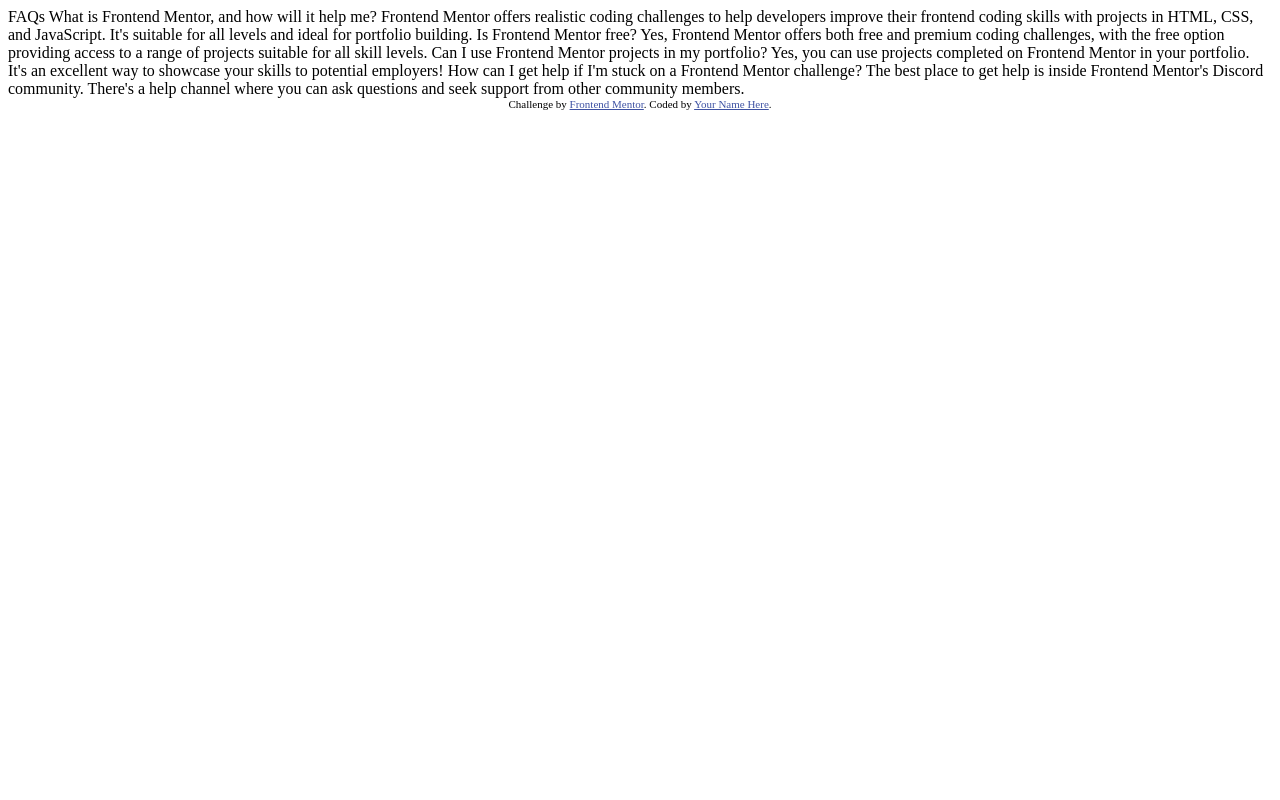
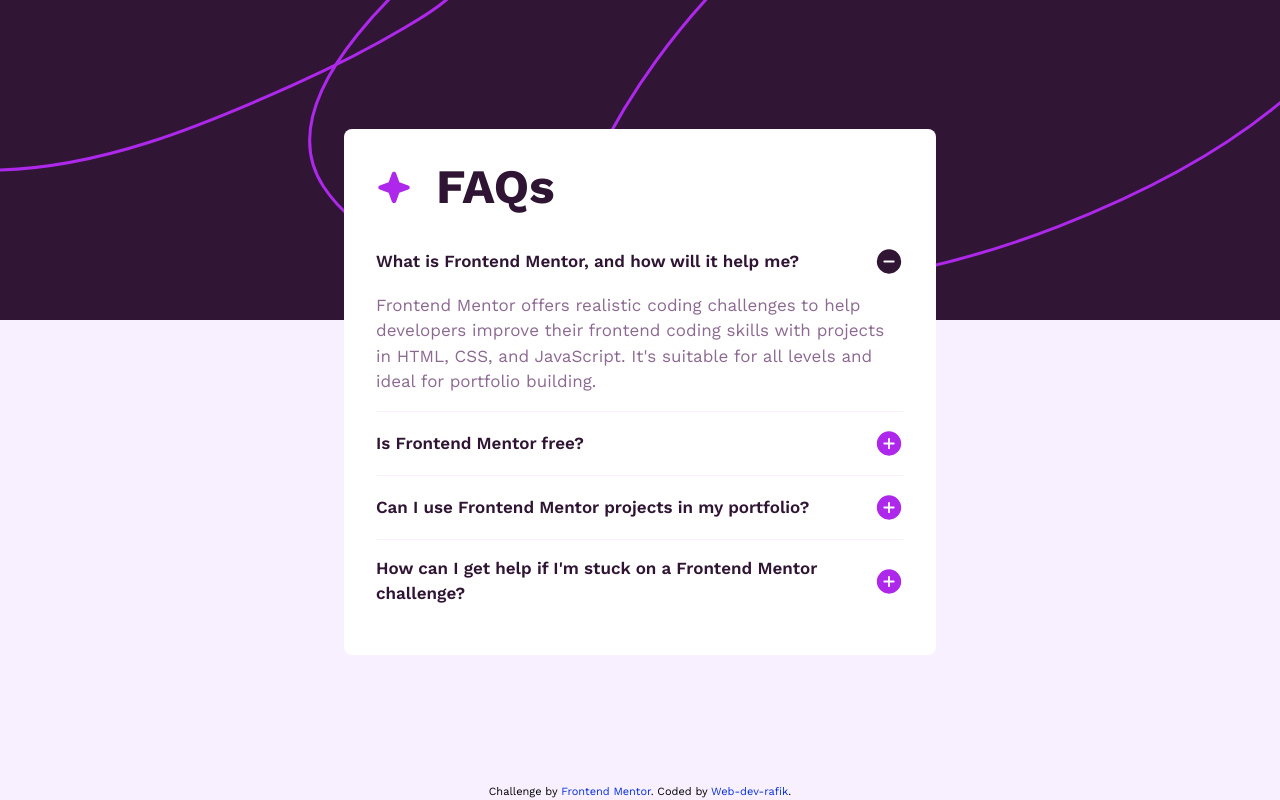
Before and after one commit to Web-dev-rafik/faq-accordion, a plain HTML site: page index.html in a window 1280 px wide. Drawn offline with nearby package versions, Linux system fonts and the light colour scheme.

Commit message:
Add project code

```diff
--- a/index.html
+++ b/index.html
@@ -1,48 +1,96 @@
 <!DOCTYPE html>
 <html lang="en">
+
 <head>
   <meta charset="UTF-8">
-  <meta name="viewport" content="width=device-width, initial-scale=1.0"> <!-- displays site properly based on user's device -->
+  <!-- displays site properly based on user's device -->
+  <meta name="viewport" content="width=device-width, initial-scale=1.0">
 
-  <link rel="icon" type="image/png" sizes="32x32" href="./assets/images/favicon-32x32.png">
+  <link rel="stylesheet" href="style.css">
+
+  <!-- Google fonts -->
+  <link rel="preconnect" href="https://fonts.googleapis.com">
+  <link rel="preconnect" href="https://fonts.gstatic.com" crossorigin>
+  <link href="https://fonts.googleapis.com/css2?family=Work+Sans:wght@400;600;700&display=swap" rel="stylesheet">
+
+  <link rel="icon" type="image/png" sizes="32x32" href="./images/favicon-32x32.png">
 
   <title>Frontend Mentor | FAQ accordion</title>
 
-  <!-- Feel free to remove these styles or customise in your own stylesheet 👍 -->
-  <style>
-    .attribution { font-size: 11px; text-align: center; }
-    .attribution a { color: hsl(228, 45%, 44%); }
-  </style>
 </head>
+
 <body>
 
-  FAQs
+  <main class="accordion mt-2">
 
-  What is Frontend Mentor, and how will it help me?
+    <div class="acc-top">
+      <img src="./images/icon-star.svg" alt="Star" class="acc-icon">
+      <h1 class="acc-title h1">FAQs</h1>
+    </div>
 
-  Frontend Mentor offers realistic coding challenges to help developers improve their
-  frontend coding skills with projects in HTML, CSS, and JavaScript. It's suitable for
-  all levels and ideal for portfolio building.
+    <ul class="acc-list">
 
-  Is Frontend Mentor free?
+      <li class="acc-item">
+        <details class="acc-item-details" open>
+          <summary class="acc-item-summary">
+            <p class="acc-item-question p">What is Frontend Mentor, and how will it help me?</p>
+            <img src="./images/icon-minus.svg" alt="" class="acc-item-icon">
+          </summary>
+          <p class="acc-item-answer p">Frontend Mentor offers realistic coding challenges to help developers improve
+            their
+            frontend coding skills with projects in HTML, CSS, and JavaScript. It's suitable for
+            all levels and ideal for portfolio building.</p>
+        </details>
+      </li>
 
-  Yes, Frontend Mentor offers both free and premium coding challenges, with the free
-  option providing access to a range of projects suitable for all skill levels.
+      <li class="acc-item">
+        <details class="acc-item-details">
+          <summary class="acc-item-summary">
+            <p class="acc-item-question p">Is Frontend Mentor free?</p>
+            <img src="./images/icon-plus.svg" alt="" class="acc-item-icon">
+          </summary>
+          <p class="acc-item-answer p">Yes, Frontend Mentor offers both free and premium coding challenges, with the
+            free
+            option providing access to a range of projects suitable for all skill levels.</p>
+        </details>
+      </li>
 
-  Can I use Frontend Mentor projects in my portfolio?
+      <li class="acc-item">
+        <details class="acc-item-details">
+          <summary class="acc-item-summary">
+            <p class="acc-item-question p">Can I use Frontend Mentor projects in my portfolio?</p>
+            <img src="./images/icon-plus.svg" alt="" class="acc-item-icon">
+          </summary>
+          <p class="acc-item-answer p">Yes, you can use projects completed on Frontend Mentor in your portfolio. It's an
+            excellent
+            way to showcase your skills to potential employers!</p>
+        </details>
+      </li>
 
-  Yes, you can use projects completed on Frontend Mentor in your portfolio. It's an excellent
-  way to showcase your skills to potential employers!
+      <li class="acc-item">
+        <details class="acc-item-details">
+          <summary class="acc-item-summary">
+            <p class="acc-item-question p">How can I get help if I'm stuck on a Frontend Mentor challenge?</p>
+            <img src="./images/icon-plus.svg" alt="" class="acc-item-icon">
+          </summary>
+          <p class="acc-item-answer p">The best place to get help is inside Frontend Mentor's Discord community. There's
+            a
+            help
+            channel where you can ask questions and seek support from other community members.</p>
+        </details>
+      </li>
 
-  How can I get help if I'm stuck on a Frontend Mentor challenge?
-
-  The best place to get help is inside Frontend Mentor's Discord community. There's a help
-  channel where you can ask questions and seek support from other community members.
+    </ul>
+  </main>
 
 
-  <div class="attribution">
+  <footer class="attribution">
     Challenge by <a href="https://www.frontendmentor.io?ref=challenge" target="_blank">Frontend Mentor</a>.
-    Coded by <a href="#">Your Name Here</a>.
-  </div>
+    Coded by <a href="https://github.com/Web-dev-rafik" target="_blank">Web-dev-rafik</a>.
+  </footer>
+
+
+  <script src="index.js"></script>
 </body>
+
 </html>
--- /dev/null
+++ b/index.js
@@ -0,0 +1,12 @@
+const detailsElts = document.querySelectorAll(".acc-item-details");
+
+detailsElts.forEach((details) => {
+  details.addEventListener("toggle", () => {
+    const iconElt = details.querySelector(".acc-item-icon");
+    if (details.open) {
+      iconElt.src = "./images/icon-minus.svg";
+    } else {
+      iconElt.src = "./images/icon-plus.svg";
+    }
+  });
+});
--- /dev/null
+++ b/style.css
@@ -0,0 +1,224 @@
+/* 1. Reset */
+*,
+*::after,
+*::before {
+  box-sizing: border-box;
+  margin: 0;
+}
+
+html {
+  height: 100%;
+}
+body {
+  min-height: 100%;
+}
+
+img,
+picture {
+  display: block;
+  max-width: 100%;
+}
+
+a {
+  text-decoration: none;
+}
+
+button {
+  border: none;
+}
+
+ul,
+ol {
+  padding: 0;
+}
+
+input,
+button,
+textarea,
+select {
+  font: inherit;
+}
+
+/* 2. Colors */
+
+:root {
+  --White-clr: hsl(0, 0%, 100%);
+  --Light-pink-clr: hsl(275, 100%, 97%);
+  --Purple-clr: hsl(281, 83%, 54%);
+  --Grayish-purple-clr: hsl(292, 16%, 49%);
+  --Dark-purple-clr: hsl(292, 42%, 14%);
+}
+
+/* 3. Typography */
+
+:root {
+  /* Family */
+  --ff: "Work Sans", sans-serif; /* body */
+  --ff-h: "Work Sans", sans-serif; /* headers */
+  /* Sizes */
+  --fs: 1rem; /* 16px by default */
+  --fs-h1: 2rem;
+  /* Weights */
+  --fw-n: 400; /* normal */
+  --fw-sb: 600; /* semi-bold */
+  --fw-b: 700; /* bold */
+}
+
+body {
+  font-family: var(--ff);
+  font-size: var(--fs);
+  line-height: 1.5;
+}
+
+.p {
+  font-size: var(--fs);
+}
+
+.h1,
+.h2,
+.h3,
+.h4,
+.h5,
+.h6 {
+  font-family: var(--ff-h);
+}
+
+.h1 {
+  font-size: var(--fs-h1);
+  font-weight: var(--fw-b);
+  line-height: 1.1;
+}
+
+.h2 {
+  font-size: var(--fs-h2);
+  line-height: 1.4;
+}
+
+/* Typography Media queries */
+
+/* Desktop : 592px */
+
+@media (min-width: 37em) {
+  :root {
+    --fs: 1.0625rem; /* 17px */
+    --fs-h1: 3rem;
+  }
+}
+
+/* 4. Utils */
+
+.mt-1 {
+  margin-top: 1rem;
+}
+
+.mt-2 {
+  margin-top: 2rem;
+}
+
+/* 5. Body */
+
+body {
+  background-color: var(--Light-pink-clr);
+  background-image: url("./images/background-pattern-mobile.svg");
+  background-repeat: repeat-x;
+
+  display: flex;
+  flex-direction: column;
+  justify-content: center;
+  align-items: center;
+
+  position: relative;
+  padding-bottom: 3rem;
+}
+
+/* 6. Accordion */
+
+.accordion {
+  width: min(100% - 3rem, 592px);
+  background-color: var(--White-clr);
+
+  padding: 1rem;
+  border-radius: 0.5rem;
+}
+
+.acc-top {
+  display: flex;
+  align-items: center;
+  gap: 1.5rem;
+}
+
+.acc-icon {
+  width: 1.5rem;
+}
+
+.acc-title {
+  color: var(--Dark-purple-clr);
+}
+
+.acc-list {
+  list-style-type: none;
+  margin-top: 1rem;
+}
+
+.acc-item {
+  padding: 1rem 0;
+  border-bottom: solid 1px var(--Light-pink-clr);
+  cursor: pointer;
+}
+
+.acc-item:last-of-type {
+  border-bottom: none;
+}
+
+.acc-item:hover .acc-item-question {
+  color: var(--Purple-clr);
+}
+
+.acc-item-summary {
+  list-style: none;
+
+  display: flex;
+  justify-content: space-between;
+  align-items: center;
+}
+
+.acc-item-question {
+  font-weight: var(--fw-sb);
+  color: var(--Dark-purple-clr);
+}
+
+.acc-item-answer {
+  margin-top: 1rem;
+  color: var(--Grayish-purple-clr);
+}
+
+/* Media queries */
+
+/* Desktop 592px */
+@media (min-width: 37em) {
+  body {
+    background-image: url("./images/background-pattern-desktop.svg");
+    background-repeat: repeat-x;
+  }
+
+  .accordion {
+    padding: 2rem;
+  }
+
+  .acc-icon {
+    width: 2.25rem;
+  }
+}
+
+/* Attribution */
+
+.attribution {
+  font-size: 11px;
+  text-align: center;
+
+  position: absolute;
+  bottom: 0;
+}
+.attribution a {
+  color: hsl(228, 95%, 44%);
+}
```
Also changed, not shown: screenshot.png (added), 2 other files.
